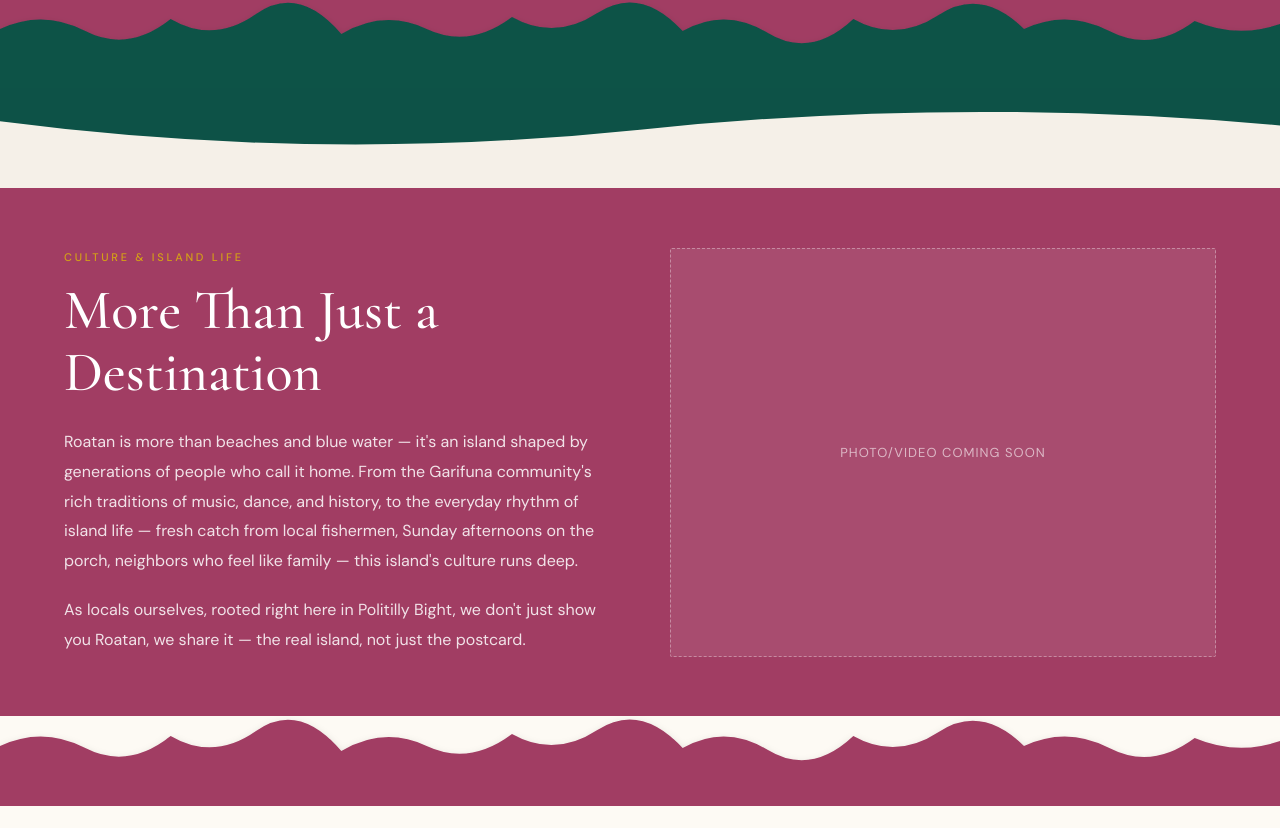
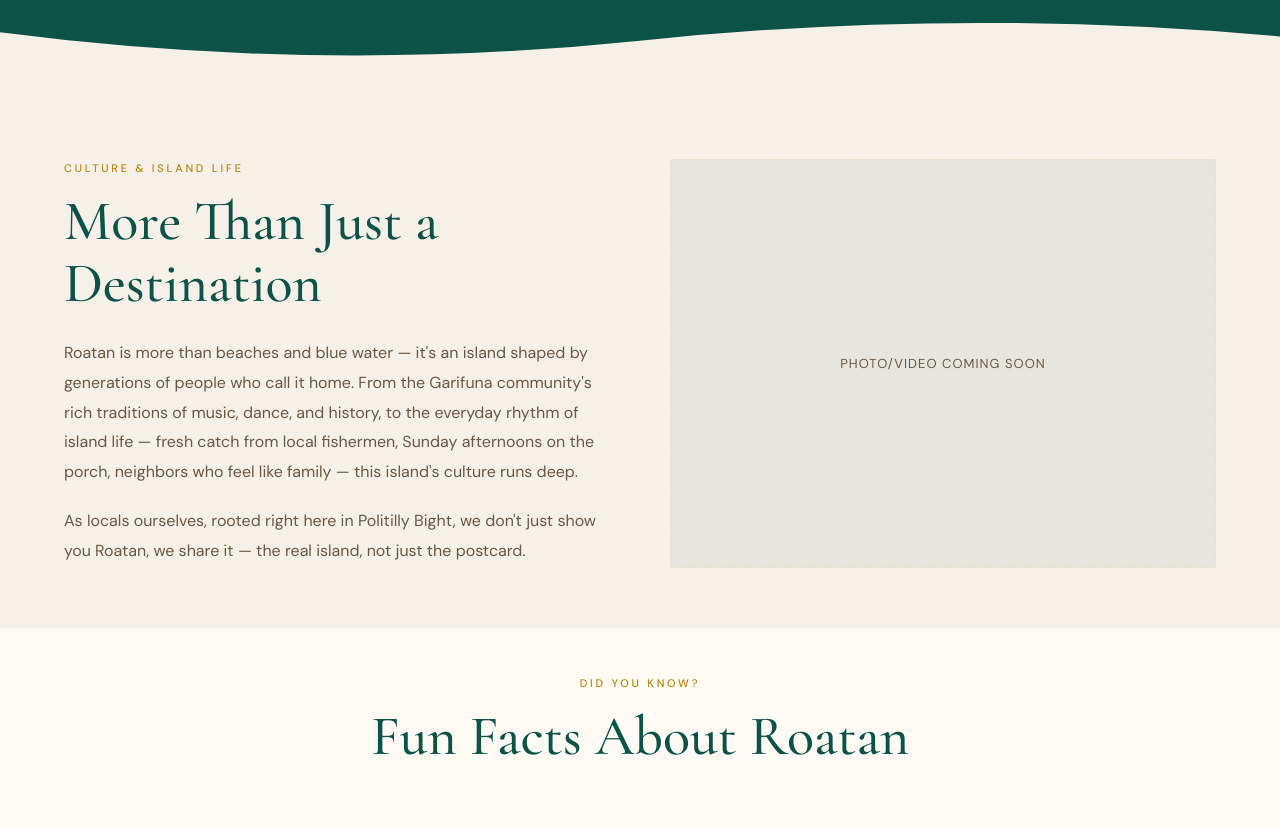
Before and after one commit to ShaniceS13/elite-tours, a React (Vite) app: page / in a window 1280 px wide. Shown: the part 5612-6440 px from the top of the page. Built offline with nearby package versions, Linux system fonts and the light colour scheme.

Commit message:
remove ripped divider

```diff
--- a/src/components/Home.jsx
+++ b/src/components/Home.jsx
@@ -41,10 +41,10 @@ export default function Home() {
       <OurServices />
       <WaveDivider topColor="#fdfaf4" bottomColor="#0d5247" />
       <Fleet />
-      <RippedDivider topColor="#0d5247" bottomColor="#a13d63" />
+
       <WaveDivider topColor="#0d5247" bottomColor="#f5f0e8" />
       <CultureSpotlight />
-      <RippedDivider topColor="#a13d63" bottomColor="#fdfaf4" />
+
       <FunFacts />
       <Gallery />
       <BookingForm />
--- a/src/components/RippedDivider.jsx
+++ b/src/components/RippedDivider.jsx
@@ -28,7 +28,7 @@ export default function RippedDivider({
         </defs>
         <path
           filter={`url(#${filterId})`}
-          d="M0,30 Q40,10 80,32 T160,20 Q200,45 240,15 T320,35 Q360,10 400,30 T480,18 Q520,42 560,14 T640,32 Q680,8 720,34 T800,20 Q840,44 880,16 T960,30 Q1000,10 1040,32 T1120,22 Q1160,40 1200,25 L1200,90 L0,90 Z"
+          d="M0,0 C150,60 250,0 400,35 C550,65 650,5 800,35 C950,65 1050,5 1200,0 L1200,90 L0,90 Z"
           fill={topColor}
         />
       </svg>
--- a/src/styles/CultureSpotlight.css
+++ b/src/styles/CultureSpotlight.css
@@ -1,6 +1,6 @@
 /* - Culture Spotlight Section - */
 .culture-spotlight {
-  background: #a13d63;
+  background: var(--sand);
   padding: 60px 5%;
   display: grid;
   grid-template-columns: 1fr 1fr;
@@ -8,19 +8,11 @@
   align-items: center;
 }
 
-.culture-spotlight .section-tag {
-  color: var(--gold-light);
-}
-
-.culture-spotlight .section-title {
-  color: var(--white);
-}
-
 /* - Content - */
 .culture-content p {
   font-size: 16px;
   line-height: 1.85;
-  color: rgba(255, 255, 255, 0.85);
+  color: var(--text-muted);
   margin-bottom: 20px;
 }
 
@@ -31,18 +23,18 @@
 /* - Image / Placeholder - */
 .culture-placeholder {
   width: 100%;
+  max-height: 420px;
   aspect-ratio: 4/3;
-  background: rgba(255, 255, 255, 0.08);
-  border: 1px dashed rgba(255, 255, 255, 0.35);
+  background: rgba(13, 82, 71, 0.06);
+  border: 1px dashed var(--sand-dark);
   border-radius: 2px;
   display: flex;
   align-items: center;
   justify-content: center;
-  color: rgba(255, 255, 255, 0.6);
+  color: var(--text-muted);
   font-size: 13px;
   letter-spacing: 0.08em;
   text-transform: uppercase;
-  max-height: 420px;
 }
 
 /* - Mobile - */
```
